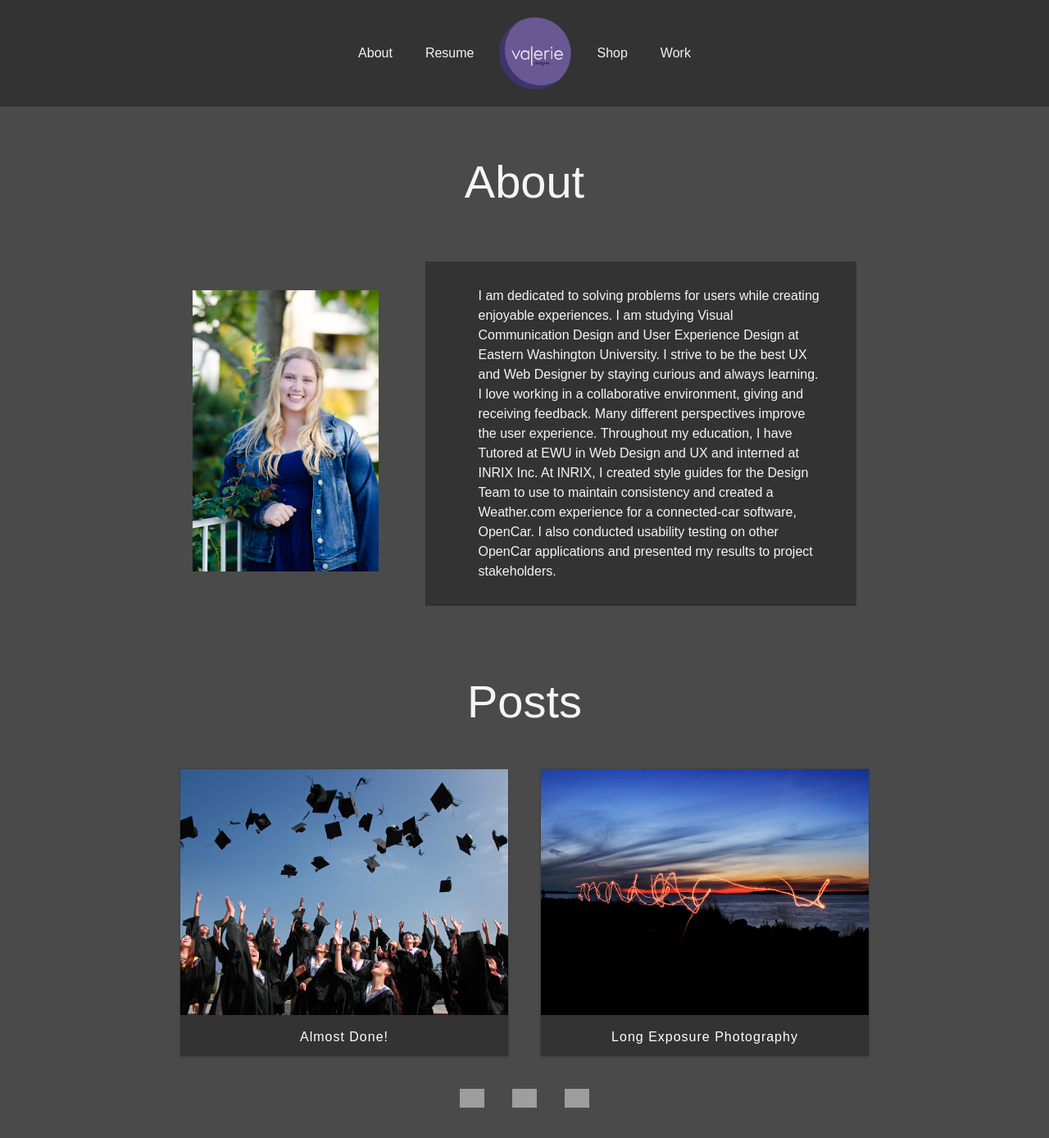
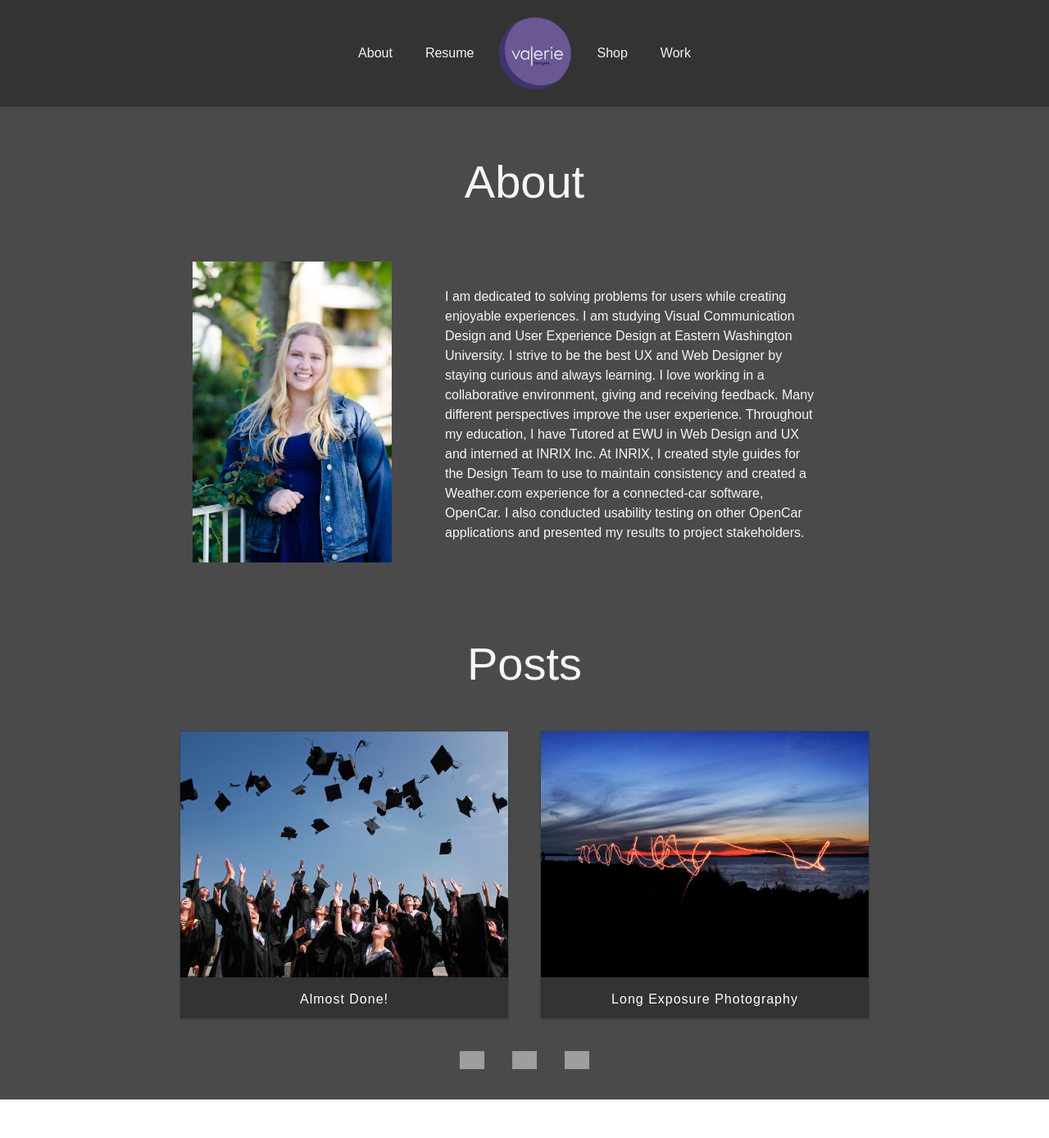
Before and after one commit to vlandguth/valdoes.work, a Jekyll site: the page built from about.markdown, in a window 1280 px wide. Shown: the whole page at 82% size. Built offline with Jekyll 4.4.1, drawn with Linux system fonts in a browser that asks for light colours; after the commit the page ends 1341 px from its top, so only the background shows below that; grey boxes are pictures that could not be loaded.

Commit message:
bg color p change

```diff
--- a/assets/css/styles.css
+++ b/assets/css/styles.css
@@ -250,7 +250,6 @@ a{
 
   .right{
     color: whitesmoke;
-    background: #333;
     width:65%;
     padding:30px 25px;
   }
@@ -292,16 +291,13 @@ a{
     font-weight:300;
   }
 
-  .about .left img{
-    max-width:80%;
-  }
 
   .about .left{
-    width:35%;
+    width:30%;
   }
 
   .about .right{
-    width:65%;
+    width:70%;
   }
 
   .bio ul{
```
